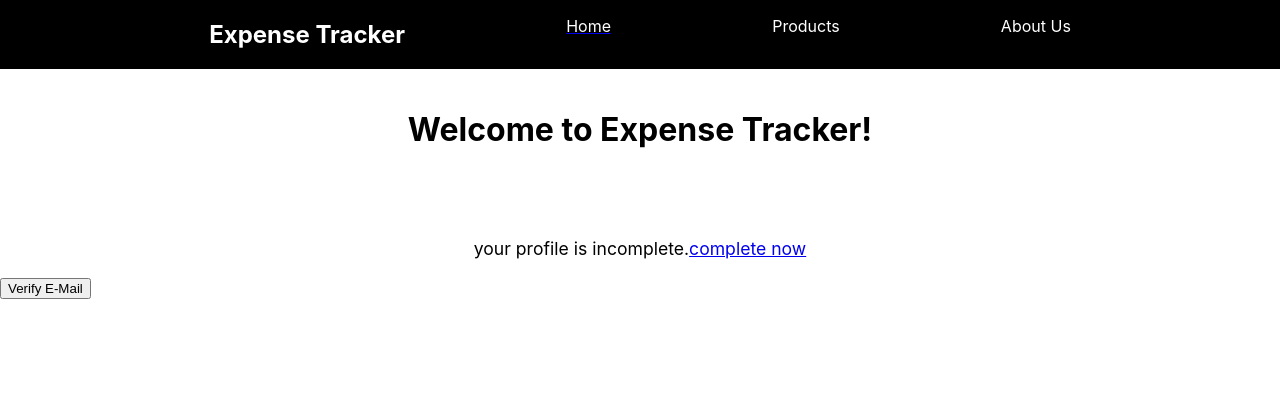
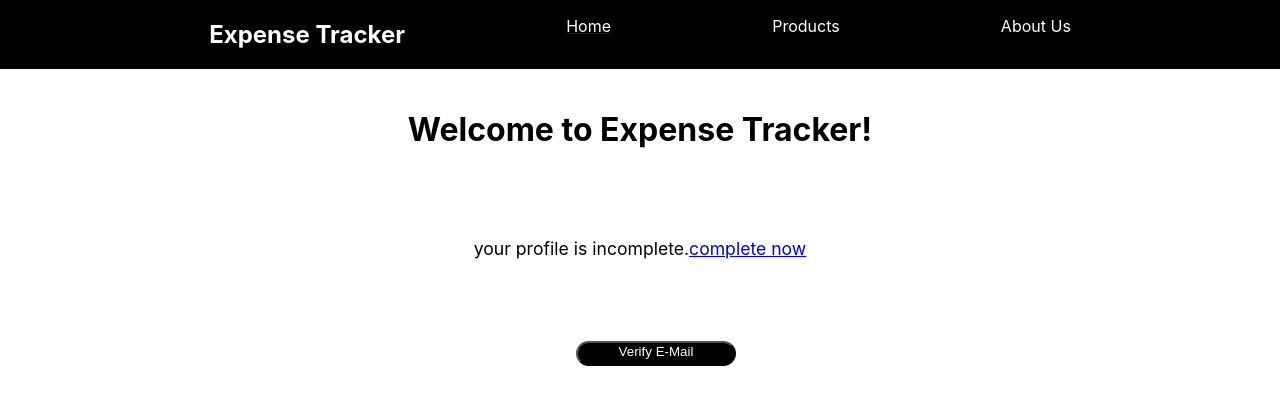
Before and after one commit to saiashish8364/Expense-Tracker, a React (Create React App) app in the folder expensetracker/: page /Home in a window 1280 px wide. Shown: the top 404 px of the page. Built offline with nearby package versions, Linux system fonts and the light colour scheme; no server answers.

Commit message:
expense6

```diff
--- a/expensetracker/src/App.js
+++ b/expensetracker/src/App.js
@@ -1,6 +1,7 @@
 import "./App.css";
 import SignUp from "./Components/SignUpPage/SignUp";
-
+import { useEffect } from "react";
+import { useHistory } from "react-router-dom/cjs/react-router-dom";
 import Navig from "./Components/Navigation/Navig";
 import { Route, Switch } from "react-router-dom/cjs/react-router-dom.min";
 import { Suspense } from "react";
@@ -8,6 +9,13 @@ import LogIn from "../src/Components/LoginPage/LogIn";
 import Home from "./Components/HomePage/Home";
 import Profile from "./Components/ProfilePage/Profile";
 function App() {
+  const history = useHistory();
+  useEffect(() => {
+    const log = localStorage.getItem("token");
+    if (log) {
+      history.push("/Home");
+    }
+  });
   return (
     <>
       <Navig />
--- a/expensetracker/src/Components/HomePage/Home.js
+++ b/expensetracker/src/Components/HomePage/Home.js
@@ -75,7 +75,24 @@ const Home = () => {
         </p>
       </section>
       <div>
-        {notVerify && <button onClick={verifyMail}>Verify E-Mail</button>}
+        {notVerify && (
+          <button
+            onClick={verifyMail}
+            style={{
+              display: "flex",
+              justifyContent: "center",
+              marginLeft: "45%",
+              marginTop: "5%",
+              color: "white",
+              backgroundColor: "black",
+              width: "12.5%",
+              height: "25px",
+              borderRadius: "25px",
+            }}
+          >
+            Verify E-Mail
+          </button>
+        )}
       </div>
     </>
   );
--- a/expensetracker/src/Components/LoginPage/Login.js
+++ b/expensetracker/src/Components/LoginPage/Login.js
@@ -52,6 +52,7 @@ const LogIn = () => {
     setEmail(false);
     setpass(false);
   };
+
   return (
     <>
       <section
--- a/expensetracker/src/Components/Navigation/Navig.js
+++ b/expensetracker/src/Components/Navigation/Navig.js
@@ -1,6 +1,21 @@
 import { NavLink } from "react-router-dom/cjs/react-router-dom.min";
+import { useHistory } from "react-router-dom/cjs/react-router-dom";
+import { useEffect, useState } from "react";
 
 const Navig = () => {
+  const [showLogout, setShowLogout] = useState(false);
+  const history = useHistory();
+  useEffect(() => {
+    if (localStorage.getItem("token")) {
+      setShowLogout(true);
+    }
+  }, []);
+
+  const logoutHandler = () => {
+    localStorage.removeItem("token");
+    history.push("/Login");
+    setShowLogout(false);
+  };
   return (
     <nav
       style={{
@@ -22,6 +37,21 @@ const Navig = () => {
         </NavLink>
         <p>Products</p>
         <p>About Us</p>
+        {showLogout && (
+          <button
+            onClick={logoutHandler}
+            style={{
+              color: "black",
+              backgroundColor: "white",
+              height: "25px",
+              marginTop: "3%",
+              borderRadius: "10px",
+              width: "10%",
+            }}
+          >
+            Logout
+          </button>
+        )}
       </div>
     </nav>
   );
```
